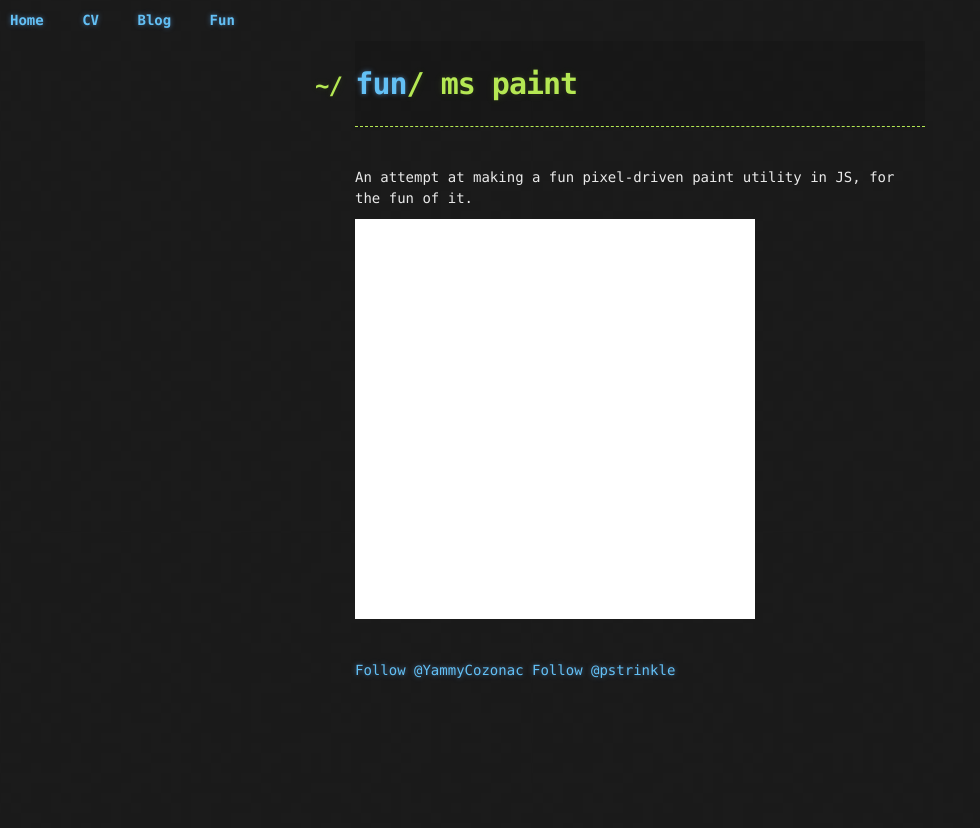
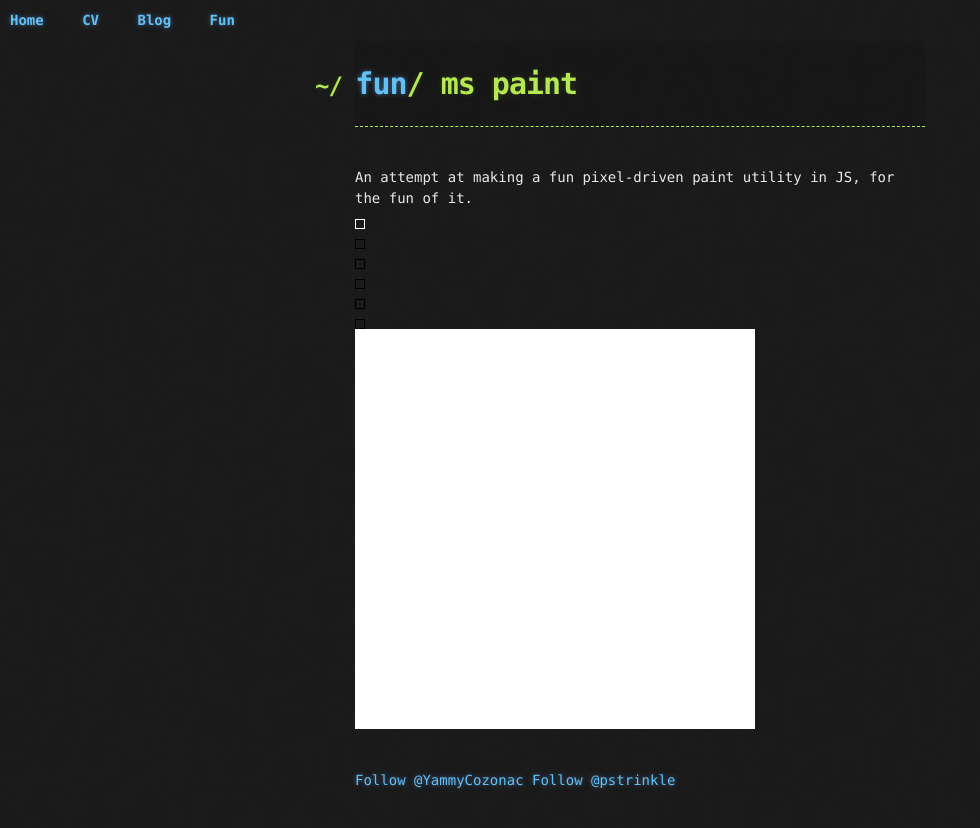
Before and after one commit to pstrinkle/pstrinkle.github.io, a Jekyll site: the page built from fun/mspaint.html, in a window 1280 px wide. Shown: the top 828 px of the page, without its empty margins (0-980 px from the left). Built offline with Jekyll 4.4.1, drawn with Linux system fonts in a browser that asks for light colours; nearby versions of some CDN libraries; comment, search, counter and statistics services are not loaded.

Commit message:
Update mspaint.html

```diff
--- a/fun/mspaint.html
+++ b/fun/mspaint.html
@@ -6,6 +6,20 @@
 An attempt at making a fun pixel-driven paint utility in JS, for the fun of it.
 </p>
 
+<div id='pen_box'>
+  <!-- could use a class to simplify. -->
+  <div id='black' style='color:black;border:1px solid white;'></div>
+  <div></div>
+  <div id='green' style='color:green;border:1px solid black;'></div>
+  <div></div>
+  <div id='blue' style='color:blue;border:1px solid black;'></div>
+  <div></div>
+  <div id='white' style='color:white;border:1px solid black;'></div>
+  <div></div>
+  <div id='yellow' style='color:yellow;border:1px solid black;'></div>
+  <div></div>
+  <div id='pink' style='color:pink;border:1px solid black;'></div>
+</div>
 <div id='master_box'>
 </div>
 
@@ -22,6 +36,11 @@
     var $dest = $('#master_box');
     var itm = 'box';
 
+    var master_width = cols * 10;
+    var master_height = rows * 10;
+    $dest.css('width', master_width + 'px');
+    $dest.css('height', master_height + 'px');
+
     for (i = 0; i < rows; i++) {
       for (j = 0; j < cols; j++) {
         var $n = $('<div>');
@@ -36,11 +55,6 @@
       }
     }
 
-    var master_width = cols * 10;
-    var master_height = rows * 10;
-    $('#master_box').css('width', master_width + 'px');
-    $('#master_box').css('height', master_height + 'px');
-
     $('.box').hover(function(event) {
       /* if pen is selected, and mousedown has been activated, then we draw, otherwise we temporarily hover. */
       $(this).css('border', '1px solid red');
@@ -48,5 +62,10 @@
       /* if pen is selected, and mousedown has been activated, don't undo things. */
       $(this).css('border', 'none');
     });
+
+    $.each($('#pen_box').children(), function(index, element) {
+      $(element).css('width', '10px');
+      $(element).css('height', '10px');
+    });
   });
 </script>
```
